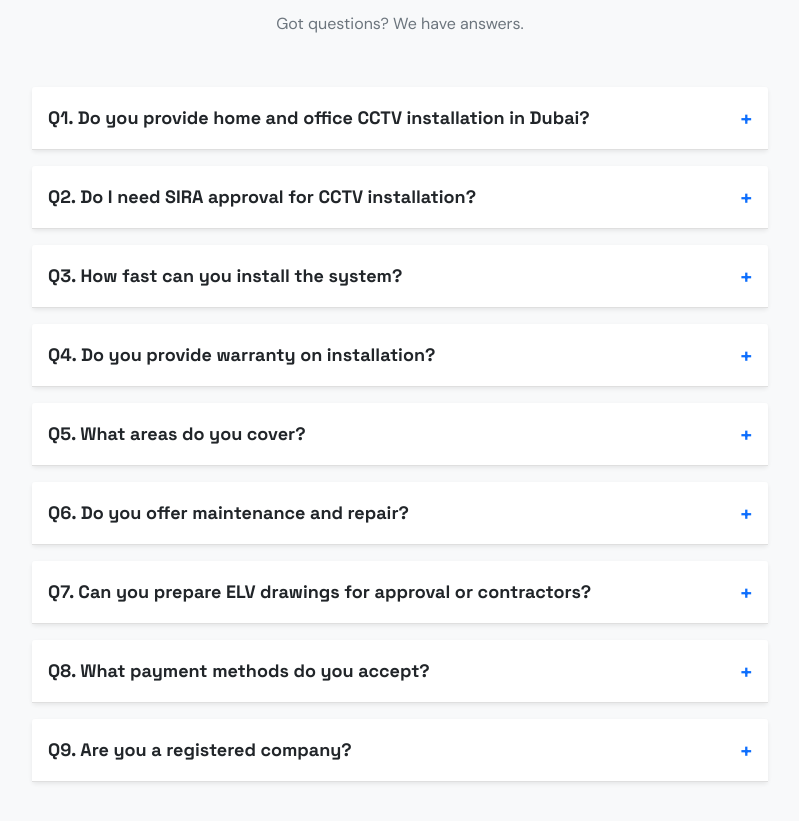
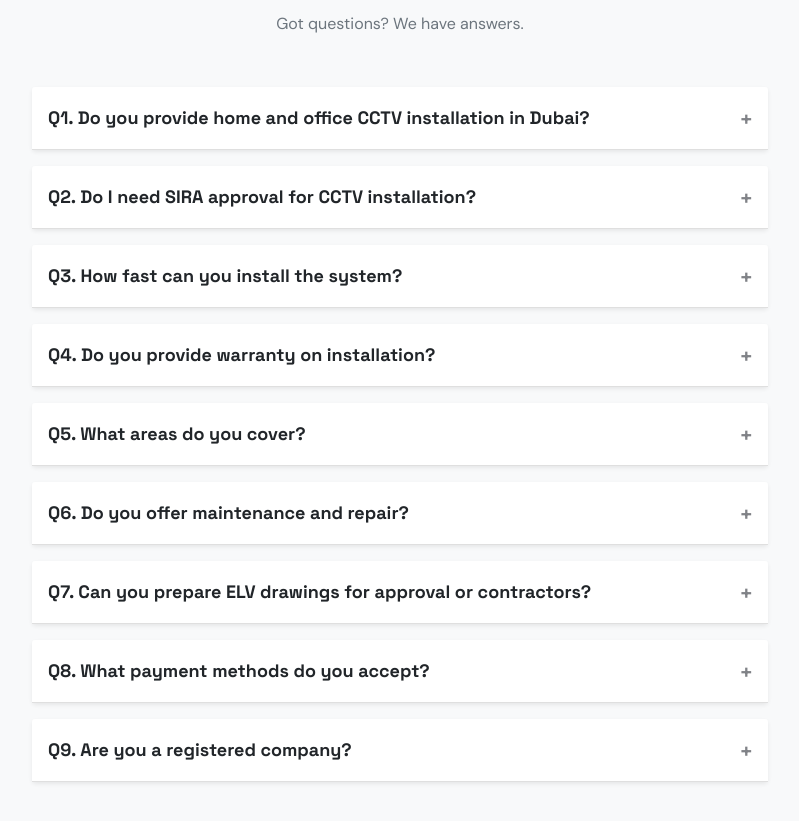
Before and after one commit to shahbaz-nawaz-ntu/ITGuys, a React (Vite) app: page / in a window 1280 px wide. Shown: the part 7119-7940 px from the top of the page, without its empty margins (240-1039 px from the left). Built offline with nearby package versions, Linux system fonts and the light colour scheme.

Commit message:
fix the color problem

```diff
--- a/src/components/HomeThree/FaqSection.jsx
+++ b/src/components/HomeThree/FaqSection.jsx
@@ -80,7 +80,7 @@ function FaqSection() {
                       {item.question}
                     </h6>
                     {/* Simple Plus/Minus toggle */}
-                    <span className="fw-bold fs-5 text-primary">
+                    <span className="fw-bold fs-5 ">
                       {openIndex === index ? "−" : "+"}
                     </span>
                   </div>
```
